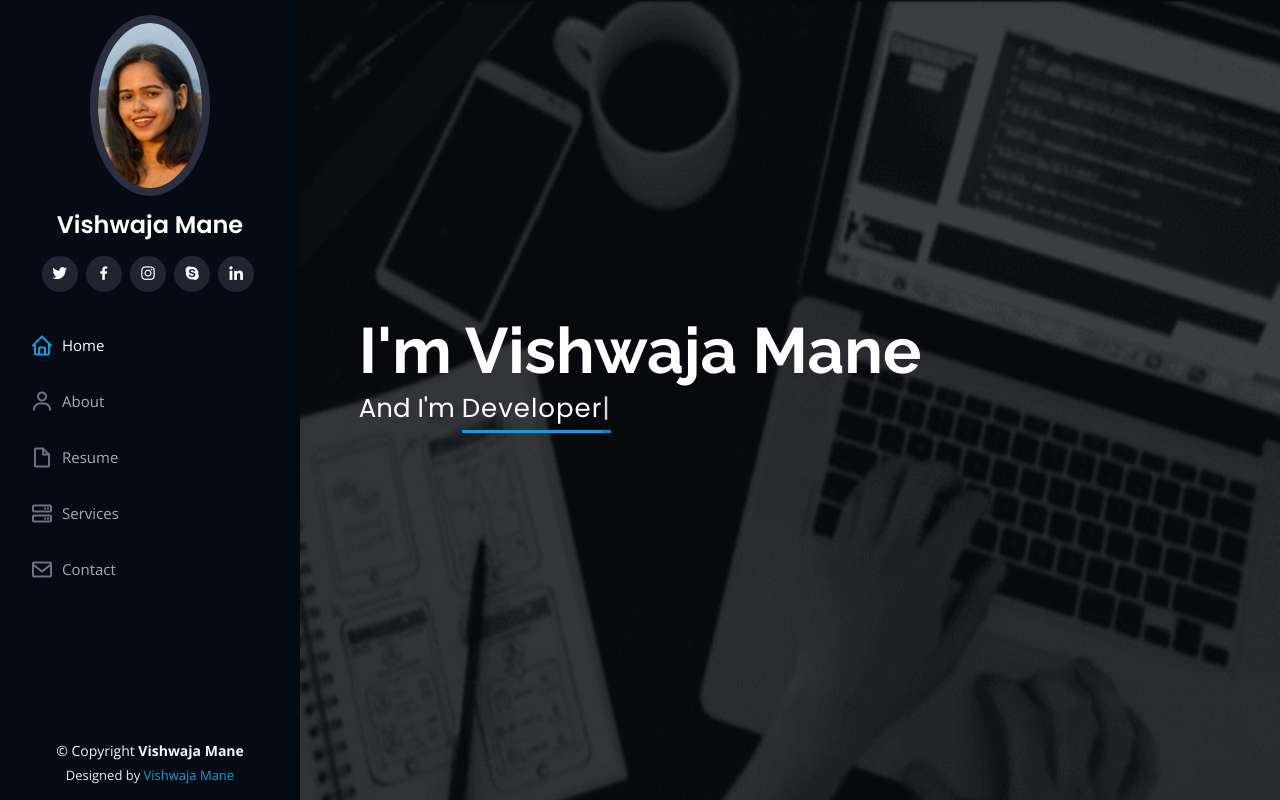
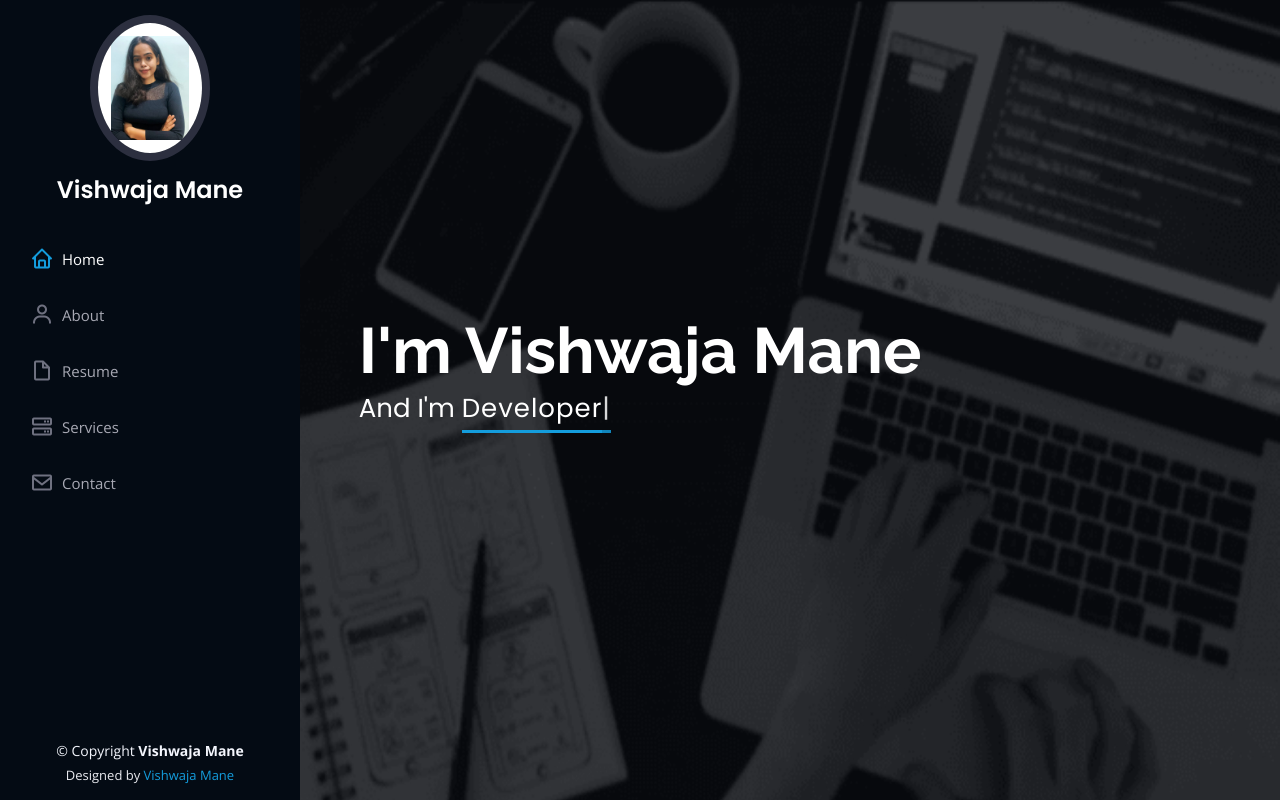
Before and after one commit to VishwajaMane04/VishwajaMane04.github.io, a plain HTML site: page index.html in a window 1280 px wide. Shown: the top 800 px of the page. Drawn offline with nearby package versions, Linux system fonts and the light colour scheme.

Commit message:
added files

```diff
--- a/index.html
+++ b/index.html
@@ -5,7 +5,7 @@
   <meta charset="utf-8">
   <meta content="width=device-width, initial-scale=1.0" name="viewport">
 
-  <title>iPortfolio Bootstrap Template - Index</title>
+  <title>Vishwaja Mane</title>
   <meta content="" name="description">
   <meta content="" name="keywords">
 
@@ -45,15 +45,9 @@
     <div class="d-flex flex-column">
 
       <div class="profile">
-        <img src="assets/img/profile-img.jpg" alt="" class="img-fluid rounded-circle">
+        <img src="assets/img/vish.jpeg" alt="" class="img-fluid rounded-circle">
         <h1 class="text-light"><a href="index.html">Vishwaja Mane</a></h1>
-        <div class="social-links mt-3 text-center">
-          <a href="#" class="twitter"><i class="bx bxl-twitter"></i></a>
-          <a href="#" class="facebook"><i class="bx bxl-facebook"></i></a>
-          <a href="#" class="instagram"><i class="bx bxl-instagram"></i></a>
-          <a href="#" class="google-plus"><i class="bx bxl-skype"></i></a>
-          <a href="#" class="linkedin"><i class="bx bxl-linkedin"></i></a>
-        </div>
+
       </div>
 
       <nav id="navbar" class="nav-menu navbar">
```
Also changed, not shown: inner-page.html (+1 -1 lines), assets/img/profile.jpeg (added).
